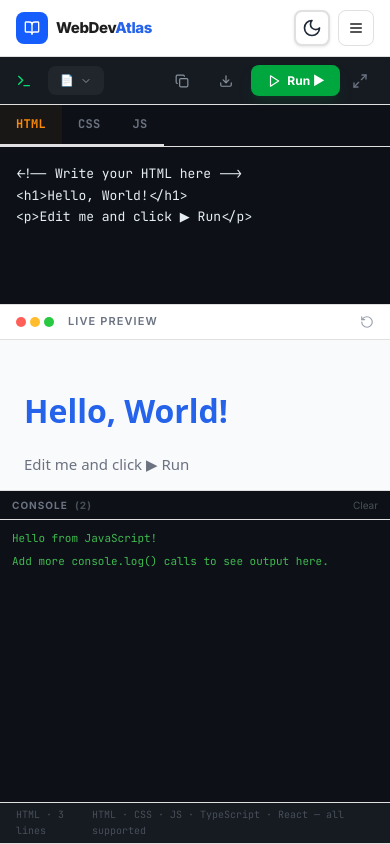
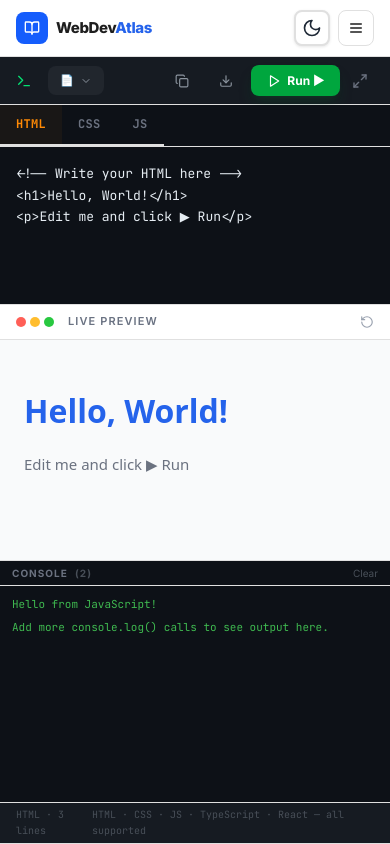
Before and after one commit to sudhansh296/student-learning-platform, a Next.js app: page /playground in a window 390 px wide. Shown: the top 844 px of the page. Built offline with nearby package versions, Linux system fonts and the light colour scheme.

Commit message:
fix: reduce console height, increase live preview height on mobile

```diff
--- a/src/components/ide/PlaygroundClient.tsx
+++ b/src/components/ide/PlaygroundClient.tsx
@@ -1563,7 +1563,7 @@ export function PlaygroundClient() {
         </div>
 
         {/* Preview + Console */}
-        <div className="flex flex-col w-full md:w-1/2" style={{ minHeight: 200 }}>
+        <div className="flex flex-col w-full md:w-1/2" style={{ minHeight: 320 }}>
           <div className="flex items-center justify-between px-4 py-2 bg-white border-b border-gray-200 shrink-0">
             <div className="flex items-center gap-1.5">
               <div className="flex gap-1">
@@ -1576,15 +1576,16 @@ export function PlaygroundClient() {
             <button onClick={runCurrent} className="text-gray-400 hover:text-gray-700 transition-colors"><RotateCcw className="w-3.5 h-3.5" /></button>
           </div>
           <iframe ref={iframeRef} className="flex-1 bg-white border-0 w-full"
+            style={{ minHeight: 220 }}
             sandbox="allow-scripts allow-forms allow-popups allow-modals" title="Live Preview" />
-          <div className="border-t border-[#30363d] bg-[#0d1117] shrink-0" style={{ minHeight: 36, maxHeight: 160 }}>
-            <div className="flex items-center justify-between px-3 py-1.5 border-b border-[#21262d]">
+          <div className="border-t border-[#30363d] bg-[#0d1117] shrink-0" style={{ minHeight: 32, maxHeight: 80 }}>
+            <div className="flex items-center justify-between px-3 py-1 border-b border-[#21262d]">
               <span className="text-[10px] font-bold uppercase tracking-widest text-[#6b7280]">
                 Console {logs.length > 0 && <span className="ml-1 text-[#484f58]">({logs.length})</span>}
               </span>
               <button onClick={() => setLogs([])} className="text-[10px] text-[#484f58] hover:text-[#8b949e]">Clear</button>
             </div>
-            <div className="overflow-y-auto p-2 space-y-0.5" style={{ maxHeight: 120 }}>
+            <div className="overflow-y-auto p-2 space-y-0.5" style={{ maxHeight: 48 }}>
               {logs.length === 0
                 ? <p className="text-[11px] text-[#484f58] font-mono px-1">console.log() output appears here...</p>
                 : logs.map((l, i) => <p key={i} className={logCls(l.type)}>{l.msg}</p>)}
```
